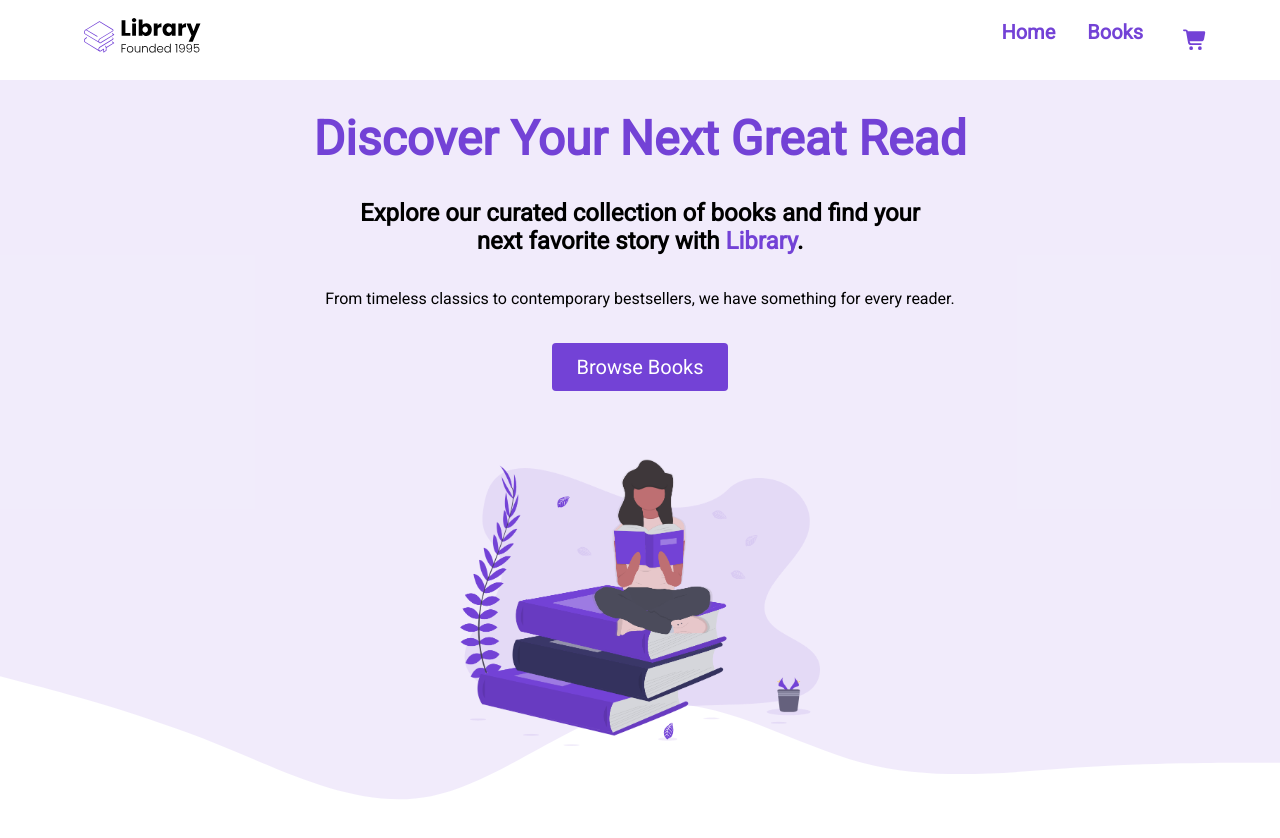
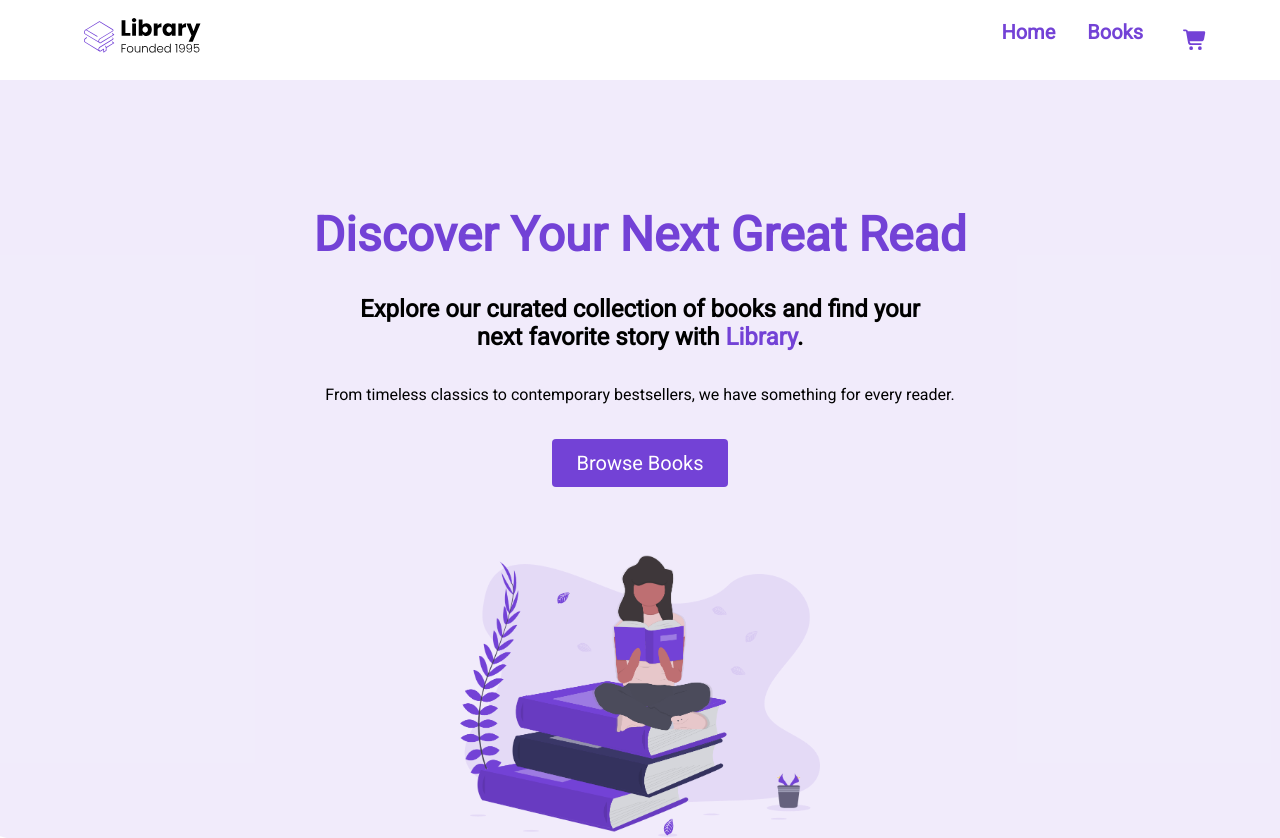
Before and after one commit to suntkentay11/E-Commerce-React, a React (Vite) app: page / in a window 1280 px wide. Shown: the top 838 px of the page. Built offline with nearby package versions, Linux system fonts and the light colour scheme.

Commit message:
fixed landing

```diff
--- a/src/index.css
+++ b/src/index.css
@@ -178,7 +178,7 @@ LANDING
 }
 
 header {
-    height: calc(100vh - 80px);
+    height: 110vh;
 }
 
 .header__container{
@@ -203,7 +203,7 @@ header {
 h1{
     font-size: 48px;
     color:#7342d6;
-    margin-bottom: 32px;
+    margin: 32px 0;
     text-align: center;
 }
 
```
